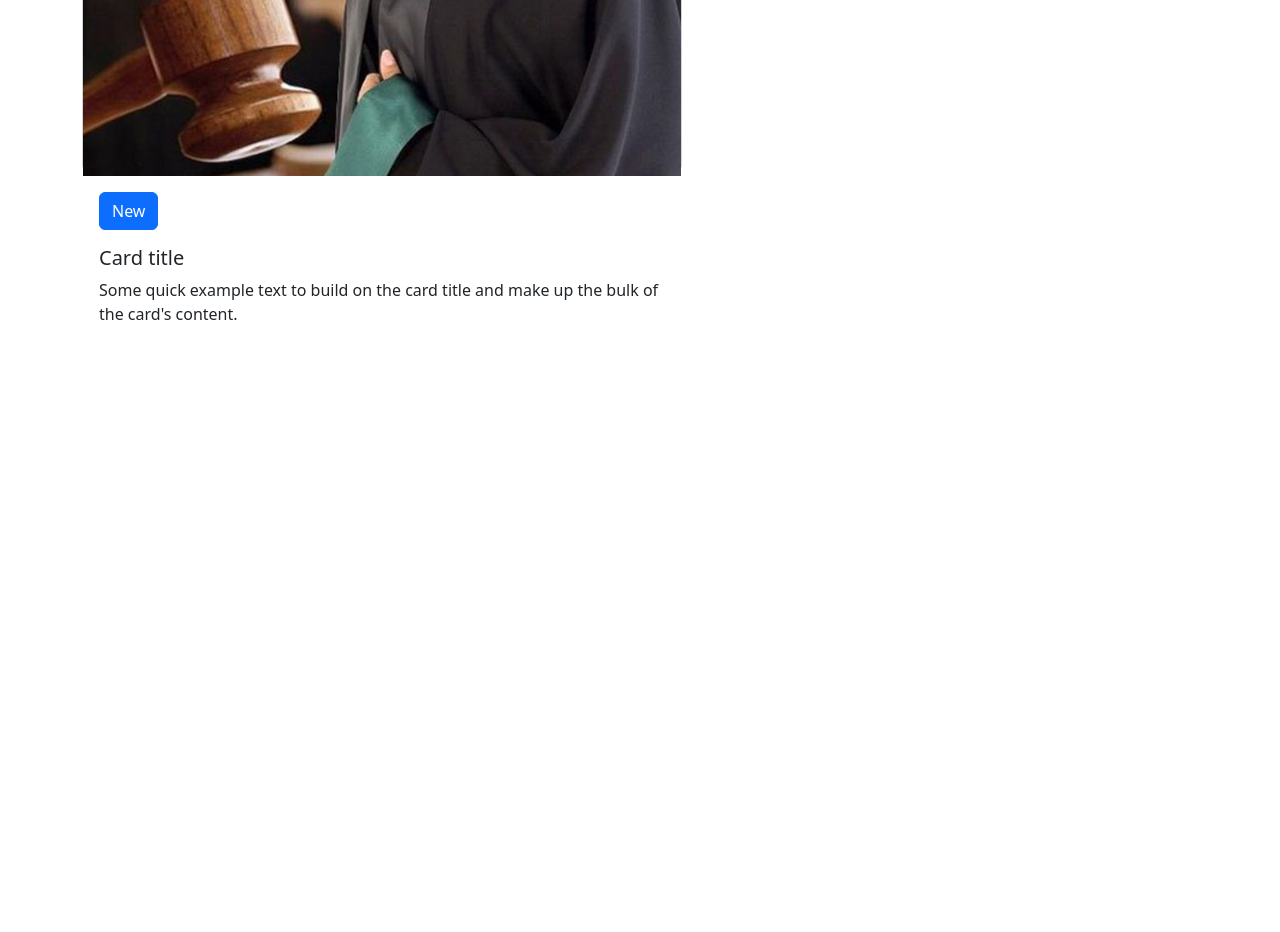
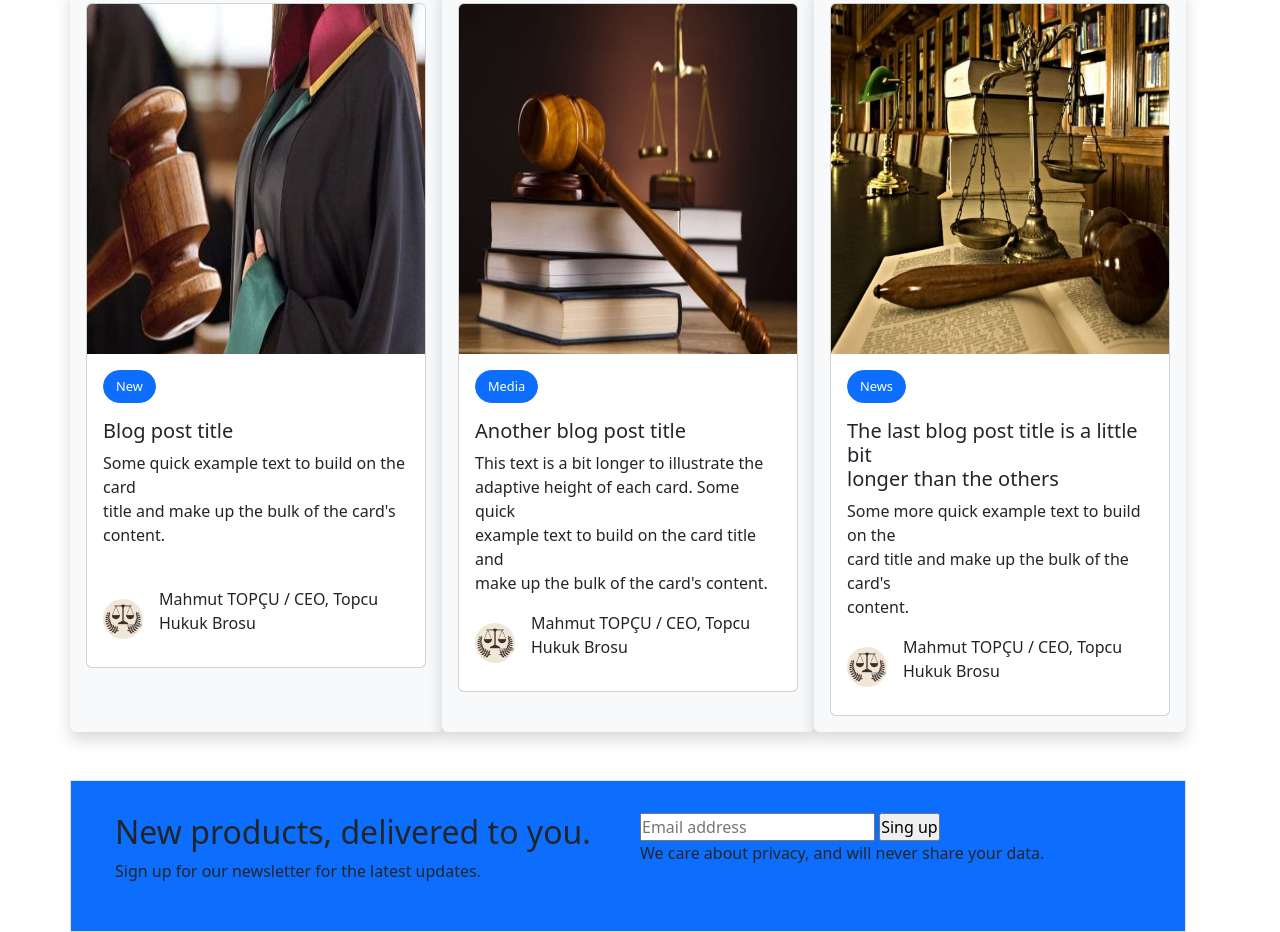
Before and after one commit to mahmut21989/MAHMUT-BOOT, a plain HTML site: page index.html in a window 1280 px wide. Shown: the part 1844-2776 px from the top of the page. Before the commit the page ends 2186 px from the top, so only its background shows below. Drawn offline with nearby package versions, Linux system fonts and the light colour scheme.

Commit message:
yeni-eklentiler

```diff
--- a/index.html
+++ b/index.html
@@ -67,9 +67,10 @@
           </div>
         </div>
       </nav>
+
       <div class="container underStarter">
         <div class="row w-100 align-items-center   ">
-          <div class="col-sm  ">
+          <div class="col-lg-6">
             <h1>
               A Bootstrap 5 template <br> for modern businesses
             </h1>
@@ -82,8 +83,8 @@
                 <button type="button" class="btn btn-secondary btn-lg start-button">Large button</button>
             </div>
           </div>
-          <div class="col-sm  right-img ">
-            <img src="img/start-img.png" class="img-fluid w-100 " alt="#">
+          <div class="col-lg-6  right-img ">
+            <img src="img/start-img.png" class="img-fluid" alt="#">
 
           </div>
         </div>
@@ -135,45 +136,107 @@
                 </svg>
                 <h3>Featured title</h3>
                 <p>Paragraph of text beneath the heading to explain the heading. Here is just a bit more text.</p>
-
               </div>
-
             </div>
              </div>
             </div>
         </div>
     </section>
 
+    <section class="bg-light  aboveAverage ">
       <div class="container">
         <div class="row w-100 ">
-    <section class=" justify-content-center align-items-center ">
+          <div>
           <div class="col">
-            <p class="fst-italic fs-3 text-center aboveAverage">
+              <p class="fst-italic fs-4 text-center ">
               "Working with Start Bootstrap templates has saved me tons of <br> development
               time when building new projects! Starting with a <br> Bootstrap template just makes
               things easier!"
-            </p>
-            <div class="col d-flex align-items-center justify-content-center   column-gap-3  aboveAverage2">
-              <img src="img/hukuk foto.jpg" class="img-fluid" alt="#">
-              <p>Mahmut TOPÇU / CEO, Topcu Hukuk Brosu</p>
+              </p>
+          </div>
+          <div class="col d-flex align-items-center justify-content-center column-gap-3 aboveAverage1">
+            <img src="img/hukuk foto.jpg" class="img-fluid" alt="#">
+            <p>Mahmut TOPÇU / CEO, Topcu Hukuk Brosu</p>
+          </div>
+        </div>
+        </div>
+      </div>
+    </section>
+
+    <section>
+      <div class="container  mainCards ">
+        <div class="row w-100 ">
+          <div class="col-lg-4  shadow p-3 mb-5 bg-body-tertiary rounded  ">
+            <div class="card " >
+              <img src="img/avu1.jpg" class="card-img-top " alt="#">
+              <div class="card-body cardFeatures1">
+                <a href="#" class="btn btn-primary rounded-pill  mb-3 ">New</a>
+                <h5 class="card-title">Blog post title</h5>
+                <p class="card-text">Some quick example text to build on the card <br> title and make up the bulk of the card's <br> content.</p>
+                <div class="d-flex align-items-center justify-content-center   column-gap-3 cardPromotion">
+                  <img src="img/hukuk foto.jpg" class="img-fluid" alt="#">
+                  <p>Mahmut TOPÇU / CEO, Topcu Hukuk Brosu</p>
+                </div>
+              </div>
             </div>
+          </div>
+          <div class="col-lg-4  shadow p-3 mb-5 bg-body-tertiary rounded ">
+            <div class="card">
+              <img src="img/avu2.jpg" class="card-img-top" alt="#">
+              <div class="card-body cardFeatures1">
+                <a href="#" class="btn btn-primary rounded-pill  mb-3 ">Media</a>
+                <h5 class="card-title">Another blog post title</h5>
+                <p class="card-text">This text is a bit longer to illustrate the <br> adaptive height of each
+                  card. Some quick <br> example text to build on the card title and <br> make up the bulk of the
+                  card's content.</p>
+                  <div class="d-flex align-items-center justify-content-center   column-gap-3 cardPromotion1">
+                    <img src="img/hukuk foto.jpg" class="img-fluid" alt="#">
+                    <p>Mahmut TOPÇU / CEO, Topcu Hukuk Brosu</p>
+                  </div>
+              </div>
+            </div>
+          </div>
+          <div class="col-lg-4  shadow p-3 mb-5 bg-body-tertiary rounded ">
+            <div class="card" >
+              <img src="img/avu3.jpg" class="card-img-top" alt="#">
+              <div class="card-body cardFeatures1">
+                <a href="#" class="btn btn-primary rounded-pill  mb-3 ">News</a>
+                <h5 class="card-title">The last blog post title is a little bit <br> longer than the others</h5>
+                <p class="card-text">
+                  Some more quick example text to build on the <br> card title and make up the bulk
+                  of the card's <br> content.
+                </p>
+                <div class="d-flex align-items-center justify-content-center   column-gap-3 cardPromotion2">
+                  <img src="img/hukuk foto.jpg" class="img-fluid" alt="#">
+                  <p>Mahmut TOPÇU / CEO, Topcu Hukuk Brosu</p>
+                </div>
+              </div>
+            </div>
+          </div>
           </div>
         </div>
       </div>
     </section>
+
     <section>
-      <div class="container">
-        <div class="row w-100 ">
-          <div class="col-lg-4   ">
-            <div class="card" style="width: 600px; height: 350px;">
-              <img src="img/avu1.jpg" class="card-img-top" alt="#">
-              <div class="card-body">
-                <a href="#" class="btn btn-primary mb-3 ">New</a>
-                <h5 class="card-title">Card title</h5>
-                <p class="card-text">Some quick example text to build on the card title and make up the bulk of the card's content.</p>
+      <div class="container ">
+        <div class="row w-100 border  bg-primary aside ">
+          <div class="col-lg-6 ">
+            <div>
+              <h2>New products, delivered to you.</h2>
+              <p>Sign up for our newsletter for the latest updates.</p>
+            </div>
 
-              </div>
-            </div>
+          </div>
+          <div class="col-lg-6 mx-auto ">
+            <div>
+            <form action="#">
+              <input class="input" type="email" placeholder="Email address">
+              <input class="input1" type="submit" value="Sing up">
+            </form>
+            <p>
+              We care about privacy, and will never share your data.
+            </p>
           </div>
           </div>
         </div>
@@ -185,53 +248,7 @@
     <script
       src="https://cdn.jsdelivr.net/npm/bootstrap@5.3.2/dist/js/bootstrap.bundle.min.js"
       integrity="sha384-C6RzsynM9kWDrMNeT87bh95OGNyZPhcTNXj1NW7RuBCsyN/o0jlpcV8Qyq46cDfL"
-      crossorigin="anonymous"
-    ></script>
+      crossorigin="anonymous">
+    </script>
   </body>
 </html>
-
- <!--<section class="mt-6">
-      <div class="container">
-        <div class="row w-100 ">
-          <div class="col ">
-            <div>
-              <h2 class="fw-bold text-center ">From our blog</h2>
-              <p class="fs-5 text-center text-secondary ">Lorem ipsum, dolor sit amet consectetur adipisicing elit. Eaque <br> fugit ratione dicta mollitia. Officiis ad.</p>
-            </div >
-            <div class="col d-flex align-items-center justify-content-center mt-5  column-gap-4 ">
-            <div class="col-lg-4">
-              <div class="card">
-                <img src="img/avu1.jpg" class="card-img-top shadow p-3 mb-5 bg-body-tertiary rounded followingCards" alt="#">
-                <div class="card-body">
-                  <a href="#" class="btn btn-primary rounded-4 mb-3 followingCards1">News</a>
-                  <h5 class="card-title">Blog post title</h5>
-                  <p class="card-text">Some quick example text to build on the card title and make up the bulk of the card's content.</p>
-
-                </div>
-              </div>
-            </div>
-            <div class="col-lg-4">
-              <div class="card">
-                <img src="img/avu2.jpg" class="card-img-top shadow p-3 mb-5 bg-body-tertiary rounded followingCards" alt="#">
-                <div class="card-body">
-                  <a href="#" class="btn btn-primary rounded-4 mb-3 followingCards1">News</a>
-                  <h5 class="card-title">Blog post title</h5>
-                  <p class="card-text">Some quick example text to build on the card title and make up the bulk of the card's content.</p>
-                </div>
-              </div>
-            </div>
-            <div class="col-lg-4">
-              <div class="card">
-                <img src="img/avu3.jpg" class="card-img-top shadow p-3 mb-5 bg-body-tertiary rounded followingCards" alt="#">
-                <div class="card-body">
-                  <a href="#" class="btn btn-primary rounded-4 mb-3 followingCards1">News</a>
-                  <h5 class="card-title">Blog post title</h5>
-                  <p class="card-text">Some quick example text to build on the card title and make up the bulk of the card's content.</p>
-                </div>
-              </div>
-            </div>
-          </div>
-          </div>
-        </div>
-      </div>
-    </section>-->
--- a/style.css
+++ b/style.css
@@ -20,7 +20,10 @@
 .underStarter h1{
     font-size: 2.7rem;
     font-weight: bold;
-
+}
+.underStarter img{
+    width: 600px;
+    height: 400px;
 }
 .start-button{
     background-color: #212529;
@@ -43,8 +46,13 @@
     width: 100%;
    margin-inline-end: 10rem;
 
-
-
+}
+.aboveAverage1 img{
+    width: 40px;
+    height: 40px;
+}
+.aboveAverage{
+    padding: 8rem;
 }
 .middleSvg{
     border: 1px solid #0D6EFD;
@@ -54,29 +62,42 @@
 
     justify-content: flex-start;
 }
-.aboveAverage{
-    margin-top: 10rem;
+
+.cardFeatures1 a{
+    font-size: 0.8rem;
 }
-.aboveAverage2 img{
-    width: 40px;
-    height: 40px;
-    border-radius: 50%;
-}
-
-.aboveAverage2{
-    margin-bottom: 10rem;
-}
-/*
-.followingCards{
+.mainCards img{
     width: 600px;
     height: 350px;
     padding: 0;
     max-width: 100%;
     max-height: 100%;
+}
 
+.cardPromotion img{
+    width: 40px;
+    height: 40px;
+    border-radius: 50%;
 }
-.followingCards1{
-    font-size: 0.7rem;
-
+.cardPromotion{
+    margin-top: 2.5rem;
 }
-*/
+.cardPromotion1 img{
+    width: 40px;
+    height: 40px;
+    border-radius: 50%;
+}
+.cardPromotion1{
+    margin-top: 1rem;
+}
+.cardPromotion2 img{
+    width: 40px;
+    height: 40px;
+    border-radius: 50%;
+}
+.cardPromotion2{
+    margin-top: 1rem;
+}
+.aside{
+    padding: 2rem;
+}
```
